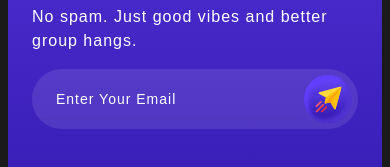
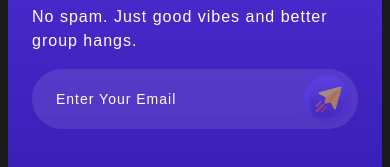
Before and after one commit to Expedey/bon-bon-landing-page, a Next.js app: page / in a window 390 px wide. Shown: the part 9945-10112 px from the top of the page. Built offline with nearby package versions, Linux system fonts and the light colour scheme; a web font is replaced by a local one.

Commit message:
integerate hubspot

```diff
--- /dev/null
+++ b/src/app/api/newsletter/route.ts
@@ -0,0 +1,63 @@
+import { NextRequest, NextResponse } from 'next/server';
+
+export async function POST(request: NextRequest) {
+  try {
+    const { email } = await request.json();
+
+    if (!email) {
+      return NextResponse.json(
+        { error: 'Email is required' },
+        { status: 400 }
+      );
+    }
+
+    const portalId = process.env.HUBSPOT_PORTAL_ID;
+    const formId = process.env.HUBSPOT_FORM_ID;
+
+    if (!portalId || !formId) {
+      return NextResponse.json(
+        { error: 'HubSpot configuration missing' },
+        { status: 500 }
+      );
+    }
+
+    // HubSpot form submission URL
+    const hubspotUrl = `https://api.hsforms.com/submissions/v3/integration/submit/${portalId}/${formId}`;
+
+    const formData = {
+      fields: [
+        {
+          name: 'email',
+          value: email
+        }
+      ]
+    };
+
+    const response = await fetch(hubspotUrl, {
+      method: 'POST',
+      headers: {
+        'Content-Type': 'application/json',
+      },
+      body: JSON.stringify(formData),
+    });
+
+    const responseData = await response.json();
+
+    if (!response.ok) {
+      console.error('HubSpot API error:', responseData);
+      throw new Error('Failed to submit to HubSpot');
+    }
+
+    return NextResponse.json(
+      { message: 'Successfully subscribed to newsletter', data: responseData },
+      { status: 200 }
+    );
+
+  } catch (error) {
+    console.error('Newsletter subscription error:', error);
+    return NextResponse.json(
+      { error: 'Failed to subscribe to newsletter' },
+      { status: 500 }
+    );
+  }
+}
--- a/src/screens/HomePage/sections/Footer/index.tsx
+++ b/src/screens/HomePage/sections/Footer/index.tsx
@@ -1,5 +1,5 @@
 "use client";
-import React from "react";
+import React, { useState } from "react";
 import { Button } from "../../../../components/ui/button";
 import { Input } from "../../../../components/ui/input";
 import Link from "next/link";
@@ -9,6 +9,10 @@ import Image from "next/image";
 
 const Footer = (): JSX.Element => {
   const pathname = usePathname();
+  const [email, setEmail] = useState("");
+  const [isSubmitting, setIsSubmitting] = useState(false);
+  const [submitStatus, setSubmitStatus] = useState<"idle" | "success" | "error">("idle");
+
   // Navigation links data
   const navLinks = [
     { name: "Home", href: "/" },
@@ -31,6 +35,39 @@ const Footer = (): JSX.Element => {
     { src: "/images/x.svg", alt: "X", link: "https://google.com" },
     { src: "/images/insta.svg", alt: "Instagram", link: "https://google.com" },
   ];
+
+  const handleNewsletterSubmit = async (e: React.FormEvent) => {
+    e.preventDefault();
+
+    if (!email || isSubmitting) return;
+
+    setIsSubmitting(true);
+    setSubmitStatus("idle");
+
+    try {
+      const response = await fetch('/api/newsletter', {
+        method: 'POST',
+        headers: {
+          'Content-Type': 'application/json',
+        },
+        body: JSON.stringify({ email }),
+      });
+
+      if (response.ok) {
+        setSubmitStatus("success");
+        setEmail("");
+        // Reset success message after 3 seconds
+        setTimeout(() => setSubmitStatus("idle"), 3000);
+      } else {
+        setSubmitStatus("error");
+      }
+    } catch (error) {
+      console.error('Newsletter submission error:', error);
+      setSubmitStatus("error");
+    } finally {
+      setIsSubmitting(false);
+    }
+  };
 
   return (
     <section className="w-full px-2 pb-2 lg:px-[30px] lg:pb-[30px]">
@@ -85,21 +122,41 @@ const Footer = (): JSX.Element => {
               </p>
             </div>
 
+            <form onSubmit={handleNewsletterSubmit} className="w-full">
               <div className="flex max-lg:py-1.5 max-lg:pr-1.5 w-full items-center relative rounded-[50px] bg-[linear-gradient(0deg,rgba(255,255,255,0.1)_0%,rgba(255,255,255,0.1)_100%)]">
                 <Input
+                  type="email"
+                  value={email}
+                  onChange={(e) => setEmail(e.target.value)}
                   className="flex-1 h-auto max-lg:px-6 max-lg:py-2 lg:p-[26px] pr-4 border-none bg-transparent text-white text-sm lg:!text-lg leading-normal border border-[#ffffff26] focus-visible:ring-0 focus-visible:ring-offset-0 placeholder:text-white"
                   placeholder="Enter Your Email"
+                  required
+                  autoComplete="off"
+                  disabled={isSubmitting}
                 />
                 <div className="h-[48px] lg:h-20 lg:py-2.5 lg:px-2.5 aspect-square">
-                <button className="p-0 aspect-square rounded-full w-full h-full shadow-[inset_-4px_-4px_4px_0px_#5134D2,inset_4px_4px_4px_0px_#623FFE] hover:shadow-[inset_-4px_-4px_4px_0px_#6043e0,inset_4px_4px_4px_0px_#7151ff] bg-[linear-gradient(180deg,_#6A4AFD_0%,_#3015A9_100%)] flex items-center justify-center">
+                  <button
+                    type="submit"
+                    disabled={isSubmitting || !email}
+                    className="p-0 aspect-square rounded-full w-full h-full shadow-[inset_-4px_-4px_4px_0px_#5134D2,inset_4px_4px_4px_0px_#623FFE] hover:shadow-[inset_-4px_-4px_4px_0px_#6043e0,inset_4px_4px_4px_0px_#7151ff] bg-[linear-gradient(180deg,_#6A4AFD_0%,_#3015A9_100%)] flex items-center justify-center disabled:opacity-50 disabled:cursor-not-allowed"
+                  >
                     <SendButtonIcon />
                   </button>
                 </div>
               </div>
+
+              {/* Status Messages */}
+              {submitStatus === "success" && (
+                <p className="mt-2 text-sm text-green-400">Successfully subscribed! 🎉</p>
+              )}
+              {submitStatus === "error" && (
+                <p className="mt-2 text-sm text-red-400">Something went wrong. Please try again.</p>
+              )}
+            </form>
           </div>
 
           {/* Responsive Social Media Icons */}
-          <div className="flex gap-4 items-center lg:hidden">
+          <div className="flex items-center gap-4 lg:hidden">
             {socialIcons.map((icon, index) => (
               <Link href={icon.link} key={`social-icon-${index}`}>
                 <Image
@@ -137,7 +194,7 @@ const Footer = (): JSX.Element => {
           </p>
 
           {/* Footer Links */}
-          <div className="hidden relative gap-10 items-center lg:inline-flex">
+          <div className="relative items-center hidden gap-10 lg:inline-flex">
             <div className="inline-flex items-center gap-5 xl:gap-[50px] relative flex-[0_0_auto]">
               {footerLinks.map((link, index) => (
                 <Link
```
Also changed, not shown: 1 other file (tests, documents, lock files or other folders). Lines whose indentation alone changed are shown as unchanged.
